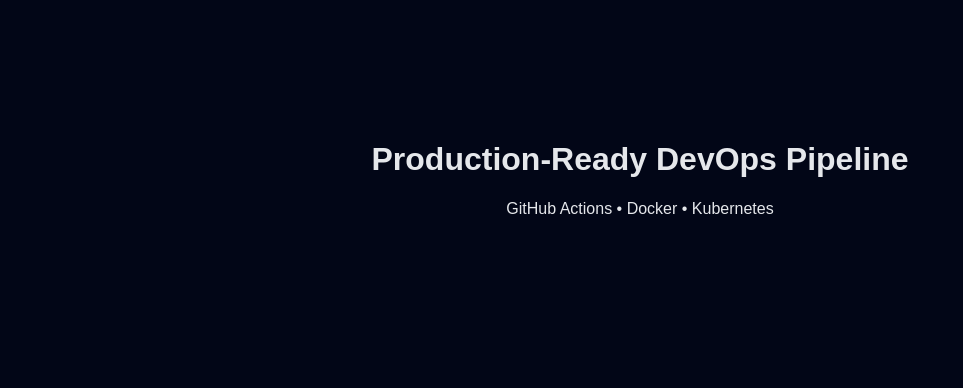
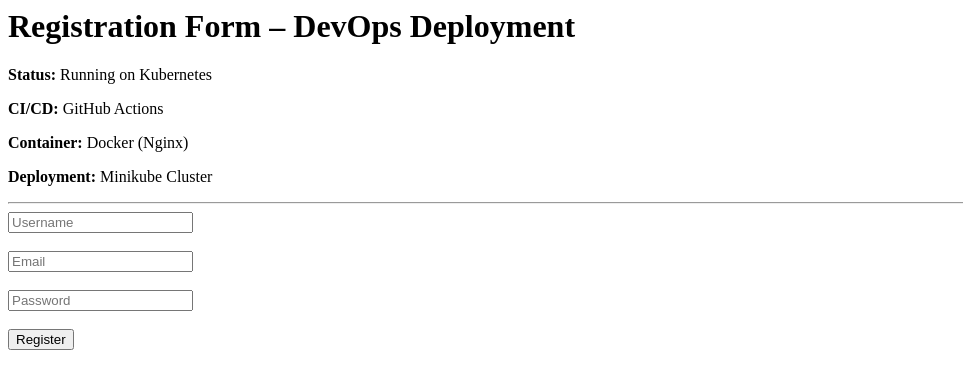
Before and after one commit to SandeepLakshman/Complete-CI-CD-Workflow, a plain HTML site: page app/index.html in a window 1280 px wide. Shown: the whole page, without its empty margins (0-963 px from the left). Drawn offline with Linux system fonts and the light colour scheme.

Commit message:
Improve UI to display deployment context

```diff
--- a/app/index.html
+++ b/app/index.html
@@ -1,12 +1,17 @@
-<!DOCTYPE html>
-<html lang="en">
-<head>
-  <meta charset="UTF-8">
-  <title>Real DevOps CI/CD</title>
-  <link rel="stylesheet" href="style.css">
-</head>
 <body>
-  <h1>Production-Ready DevOps Pipeline</h1>
-  <p>GitHub Actions • Docker • Kubernetes</p>
+  <h1>Registration Form – DevOps Deployment</h1>
+
+  <p><strong>Status:</strong> Running on Kubernetes</p>
+  <p><strong>CI/CD:</strong> GitHub Actions</p>
+  <p><strong>Container:</strong> Docker (Nginx)</p>
+  <p><strong>Deployment:</strong> Minikube Cluster</p>
+
+  <hr>
+
+  <form>
+    <input type="text" placeholder="Username" required /><br><br>
+    <input type="email" placeholder="Email" required /><br><br>
+    <input type="password" placeholder="Password" required /><br><br>
+    <button type="submit">Register</button>
+  </form>
 </body>
-</html>
--- a/app/style.css
+++ b/app/style.css
@@ -1,8 +1,9 @@
-body {
-  margin: 0;
-  font-family: Arial, sans-serif;
-  background: #020617;
-  color: #e5e7eb;
-  text-align: center;
-  padding-top: 120px;
+p {
+  font-size: 18px;
+  margin: 8px 0;
 }
+
+hr {
+  width: 50%;
+  margin: 20px auto;
+}
```
